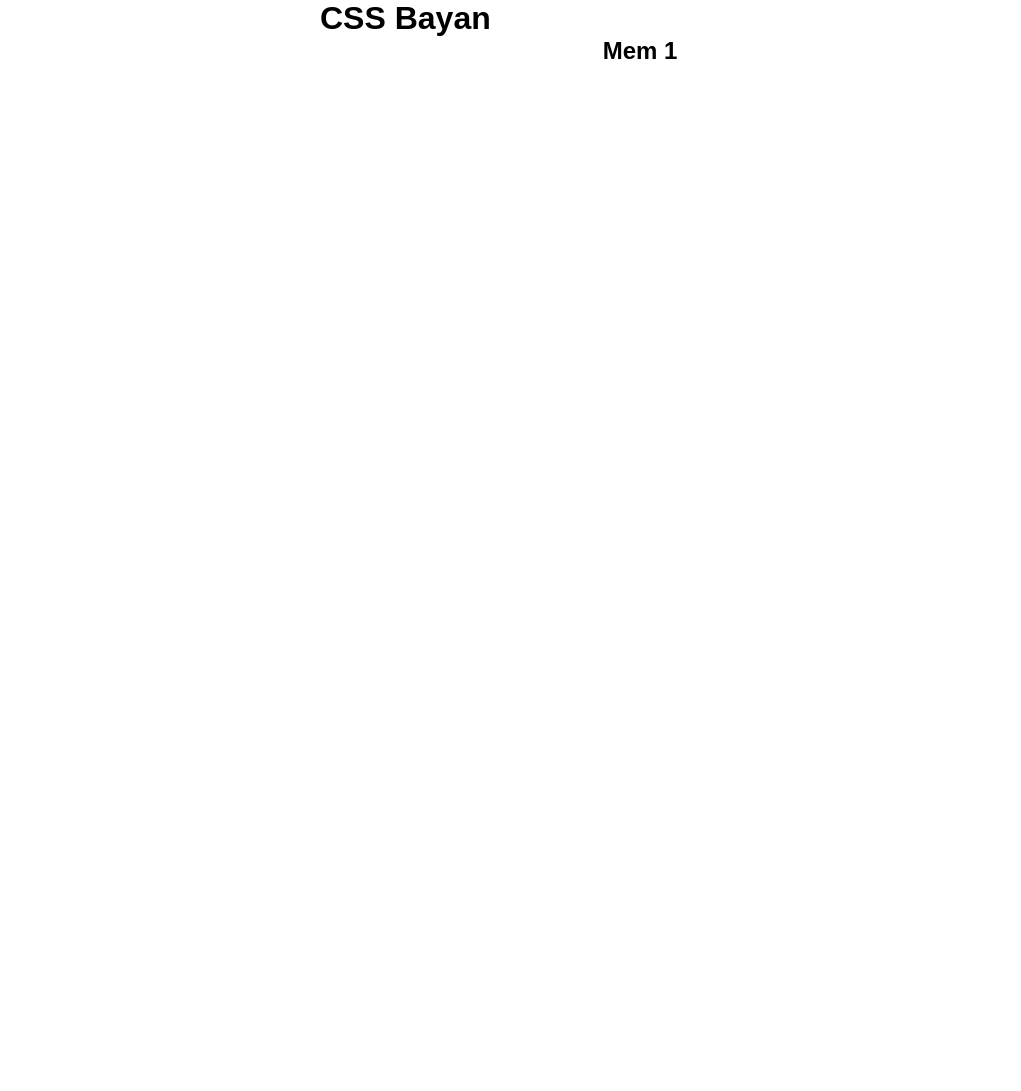
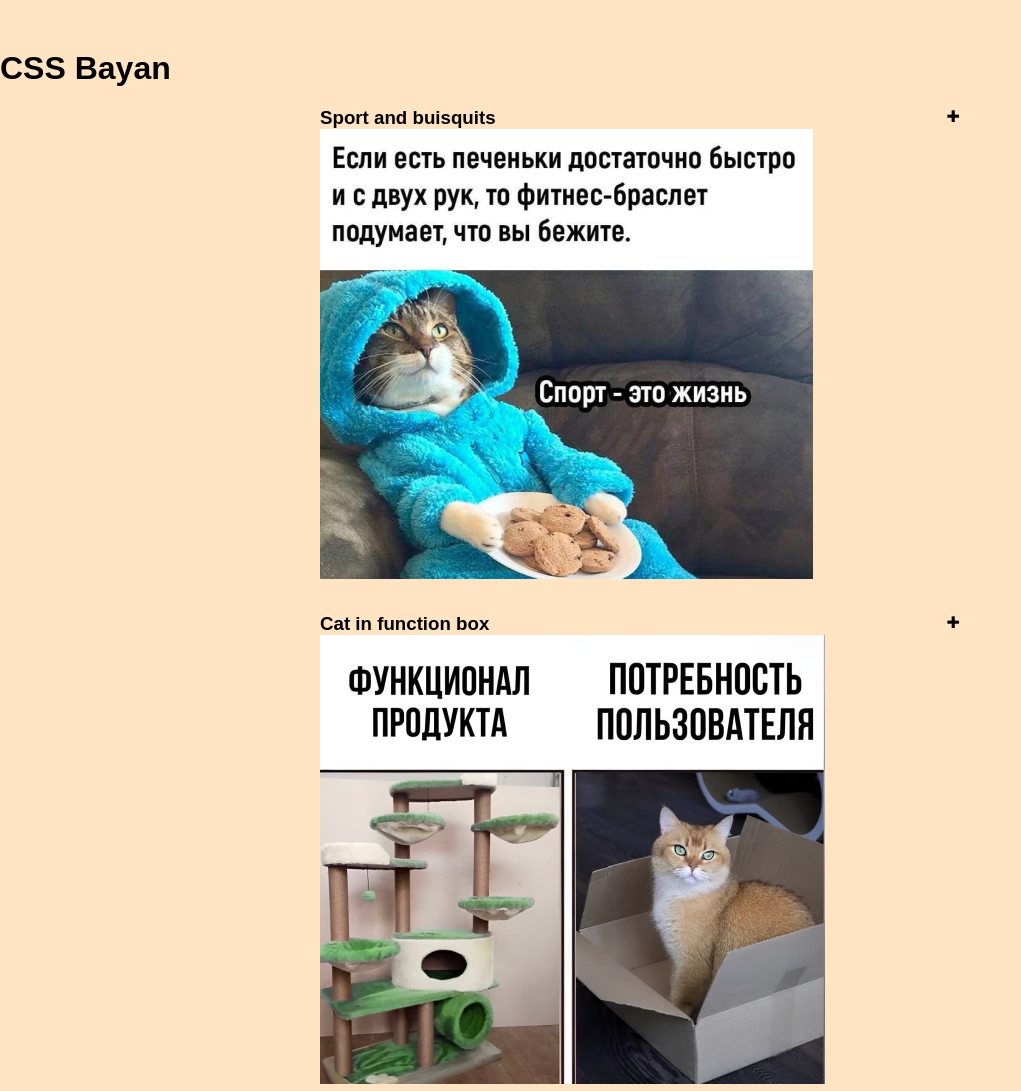
Before and after one commit to raenlin/cssBayan, a plain HTML site: page cssBayan/index.html in a window 1280 px wide. Shown: the top 1091 px of the page, without its empty margins (0-1021 px from the left). Before the commit the page ends 800 px from the top, so only its background shows below. Drawn offline with Linux system fonts and the light colour scheme.

Commit message:
feat: add flex info (суббота, 11 марта 2023 г. 13:12:06 (MSK))

```diff
--- a/cssBayan/index.html
+++ b/cssBayan/index.html
@@ -7,19 +7,58 @@
         <meta name="viewport" content="width=device-width, initial-scale=1">
     </head>
     <body>
-        <header>
-            <h1>CSS Bayan</h1>
-        </header>
-        <div class="wrapper">
-            <div class="accordeon">
-                <details class="accordeon-item">
-                    <summary><h2>Mem 1</h2></summary>
-                    <a hregf="">
-                        <img src="mem1.png" alt="Мем Спорт - это жизнь">
-                    </a>
-                </details>
+        <h1>CSS Bayan</h1>
+        <div class="accordeon">
+            <div class="accordeon-item">
+                <label class="accordeon-title" for="item-1"><h3>Sport and buisquits</h3>
+                <div class="icon">✚</div>
+                </label>
+                <input class="accordeon-input" type="radio" id="item-1">
+
+                <div class="accordeon-image">
+
+                    <img src="mem1.png">
 
                 </div>
+                </label>
+            </div>
+            <div class="accordeon-item">
+                <label class="accordeon-title" for="item-2"><h3>Cat in function box</h3>
+                <div class="icon">✚</div>
+                </label>
+                <input class="accordeon-input" type="radio" id="item-2">
+
+                <div class="accordeon-image">
+
+                    <img src="mem2.png">
+
+                </div>
+                </label>
+            </div>
+            <div class="accordeon-item">
+                <label class="accordeon-title" for="item-3"><h3>Cat in function box</h3>
+                <div class="icon">✚</div></label>
+                <input class="accordeon-input" type="radio" id="item-3">
+
+                <div class="accordeon-image">
+
+                        <img src="mem2.png">
+
+                </div>
+
+            </div>
+            <div class="accordeon-item">
+                <label class="accordeon-title" for="item-4"><h3>Cat in function box</h3>
+                <div class="icon">✚</div>
+                </label>
+                <input class="accordeon-input" type="radio" id="item-4">
+
+                <div class="accordeon-image">
+
+                    <img src="mem2.png">
+
+                </div>
+                </label>
             </div>
         </div>
     </body>
--- a/cssBayan/style.css
+++ b/cssBayan/style.css
@@ -6,25 +6,54 @@
 
 body {
     font-family: sans-serif;
-    width: 50vw;
-    margin: 0 auto;
-}
+    font-size: 100%;
+    background-color: bisque;
+    padding-top: 50px;
 
-h1 {
-    align-items: center;
-}
-
-details > summary {
-    list-style: none;
-}
-
-.wrapper {
-    display: flex;
-    flex-wrap: wrap;
-    justify-content: center;
-    align-items: center;
-    width: 100%;
 }
 
 .accordeon {
+    width: 50%;
+    margin: 20px auto;
+    cursor: pointer;
 }
+/**
+.accordeon-image {
+    display: none;
+    cursor: pointer;
+
+
+}
+**/
+
+
+
+.accordeon-title {
+
+    display: flex;
+    flex-direction: row;
+    justify-content: space-between;
+
+    cursor: pointer;
+}
+
+.accordeon-input {
+    appearance: none;
+    position: absolute;
+}
+/**
+.accordeon-input:focus + .accordeon-image {
+    display: block;
+
+}
+
+.accordeon-input:hover + .accordeon-image {
+    display: block;
+
+}
+**/
+
+.accordeon-item {
+    max-width: 100%;
+    margin-bottom: 30px;
+}
```
